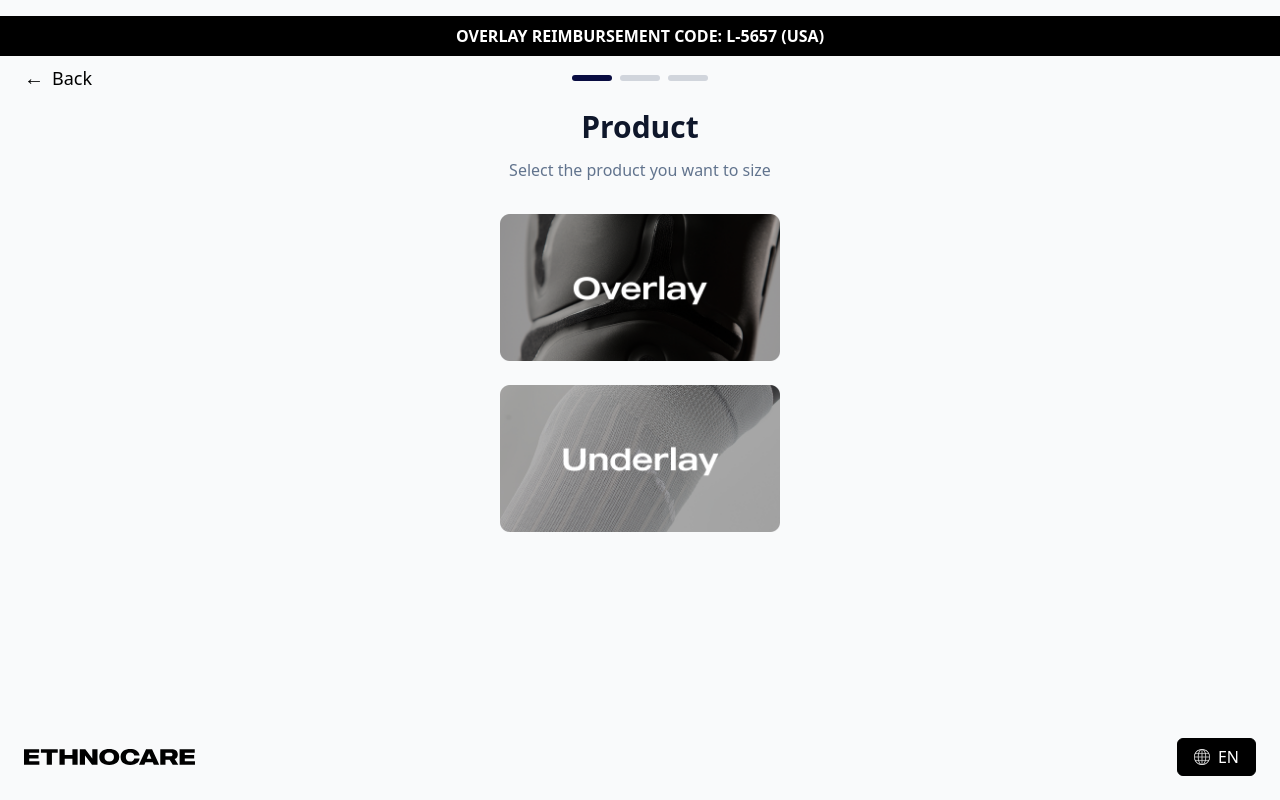
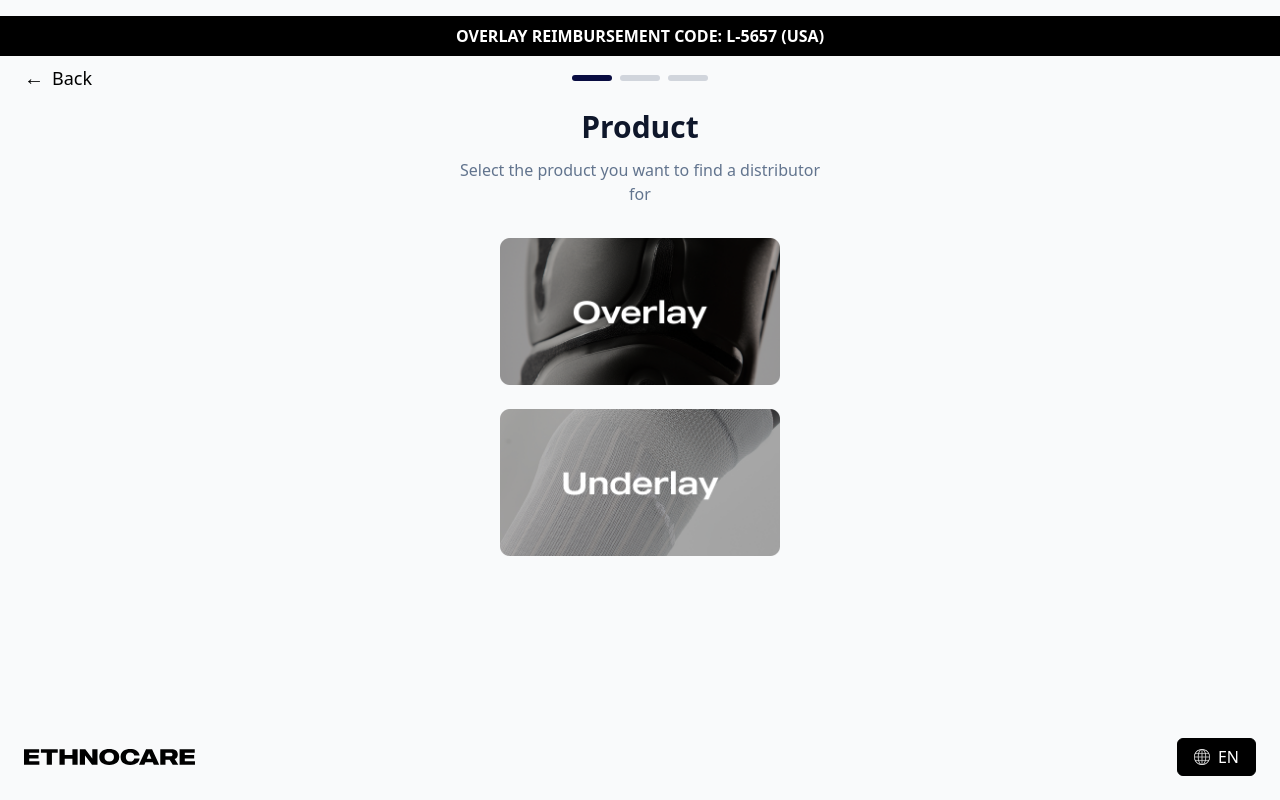
Before and after one commit to EthnoDev/ethnocare-online-tool, a React (Vite) app: page /distributors/product in a window 1280 px wide. Built offline with nearby package versions, Linux system fonts and the light colour scheme.

Commit message:
productSelection in distributors has a new description

```diff
--- a/src/locales/de/pages.json
+++ b/src/locales/de/pages.json
@@ -204,6 +204,10 @@
     "description": "Welche Art der Amputation liegt vor?"
   },
 
+  "productDistributors": {
+    "title": "Produkt",
+    "description": "Wählen Sie das Produkt aus, für das Sie einen Händler suchen"
+  },
   "regionDistributors": {
     "title": "Region",
     "description": "Wählen Sie Ihre Region aus, um einen Händler zu finden",
--- a/src/locales/en/pages.json
+++ b/src/locales/en/pages.json
@@ -182,6 +182,10 @@
   "amputationSizing": {
     "title": "Amputation",
     "description": "What is your amputation type?"
+  },
+  "productDistributors": {
+    "title": "Product",
+    "description": "Select the product you want to find a distributor for"
   },
   "regionDistributors": {
     "title": "Region",
--- a/src/locales/es/pages.json
+++ b/src/locales/es/pages.json
@@ -204,6 +204,10 @@
     "description": "¿Cuál es su tipo de amputación?"
   },
 
+  "productDistributors": {
+    "title": "Producto",
+    "description": "Seleccione el producto para el que desea encontrar un distribuidor"
+  },
   "regionDistributors": {
     "title": "Región",
     "description": "Seleccione su región para encontrar un distribuidor",
--- a/src/locales/fr/pages.json
+++ b/src/locales/fr/pages.json
@@ -204,6 +204,10 @@
     "description": "Quel est votre type d'amputation ?"
   },
 
+  "productDistributors": {
+    "title": "Produit",
+    "description": "Sélectionnez le produit pour lequel vous recherchez un distributeur"
+  },
   "regionDistributors": {
     "title": "Région",
     "description": "Sélectionnez votre région pour trouver un distributeur",
--- a/src/pages/distributors/ProductSelection.jsx
+++ b/src/pages/distributors/ProductSelection.jsx
@@ -39,11 +39,11 @@ export default function DistributorsProductSelection() {
     >
       <div className="w-full max-w-sm">
         <h1 className="text-3xl font-bold text-center text-slate-900 leading-tight">
-          {t("productSizing.title")}
+          {t("productDistributors.title")}
         </h1>
 
         <p className="mt-3 text-center text-base text-slate-500">
-          {t("productSizing.description")}
+          {t("productDistributors.description")}
         </p>
 
         <div className="mt-8 space-y-6 flex flex-col items-center">
```
Also changed, not shown: 1 other file (tests, documents, lock files or other folders).
